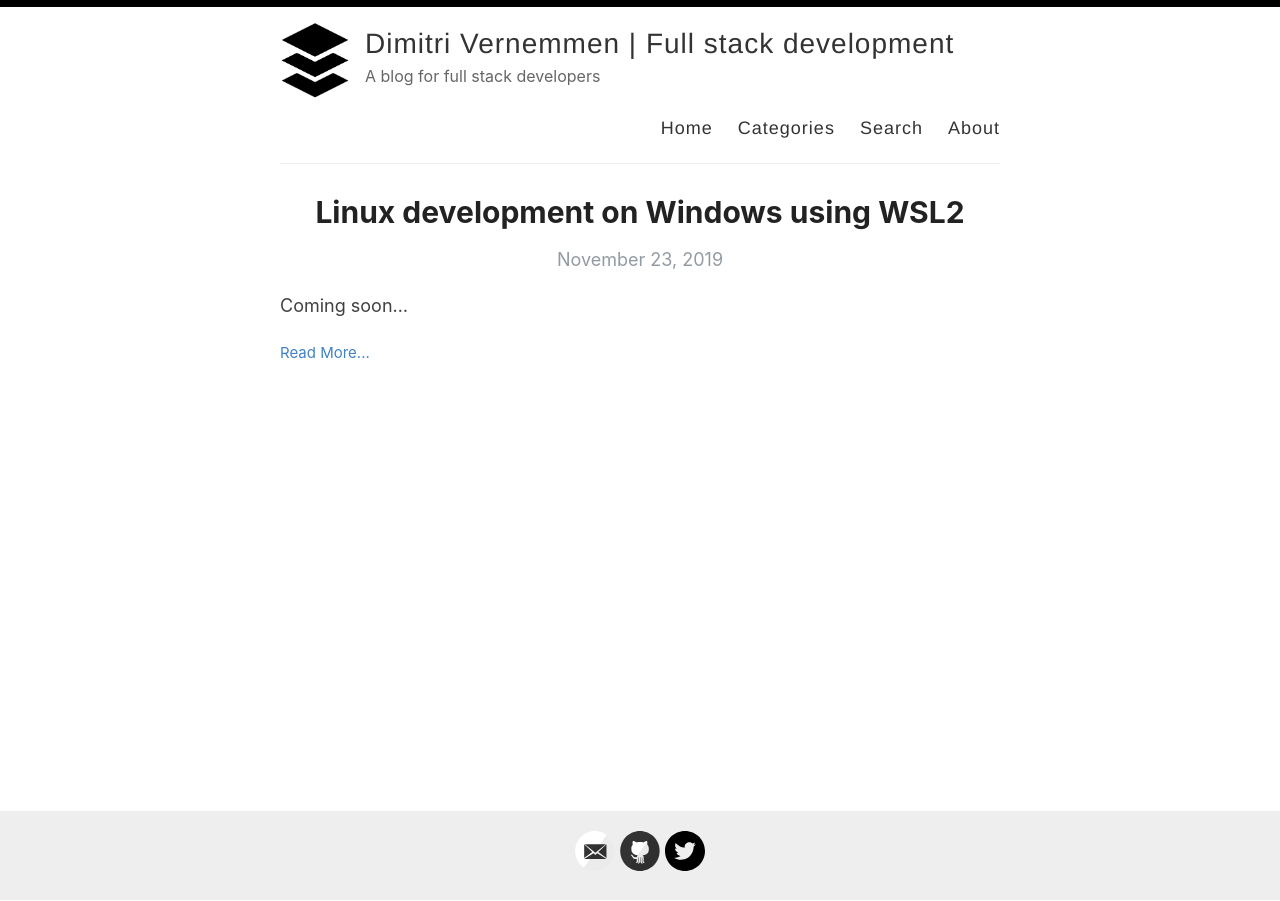
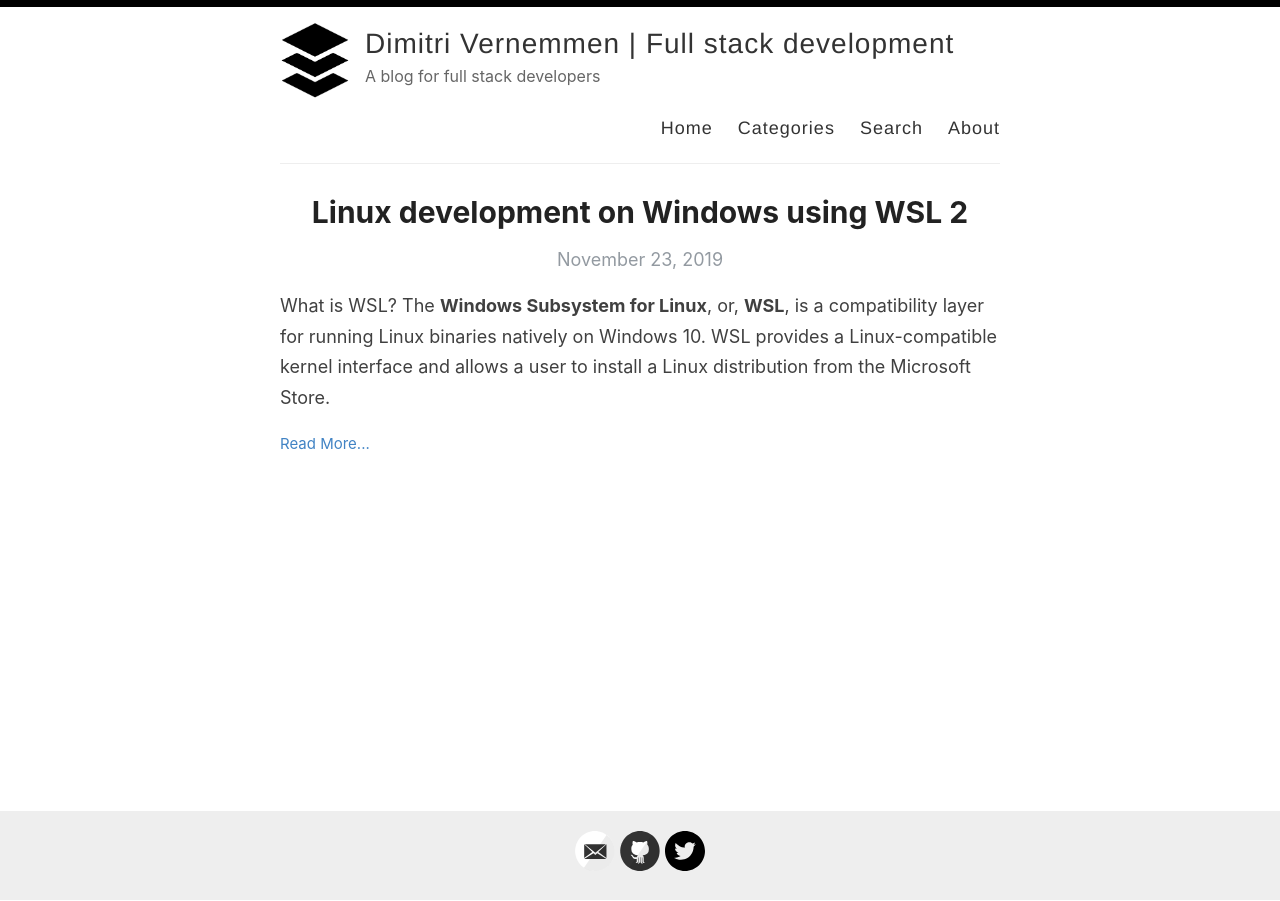
Before and after one commit to CoderDimi/CoderDimi.github.io, a Jekyll site: the page built from index.html, in a window 1280 px wide. Built offline with Jekyll 4.4.1, drawn with Linux system fonts in a browser that asks for light colours; the list of posts is cut into pages by our own code; some of the changed lines change nothing that is shown.

Commit message:
Publish first post: 2019-11-23-linux-development-on-windows-using-wsl-2

````diff
--- /dev/null
+++ b/_posts/2019-11-23-linux-development-on-windows-using-wsl-2.md
@@ -0,0 +1,99 @@
+---
+layout: post
+title: Linux development on Windows using WSL 2
+categories: [WSL2,Windows,Development]
+---
+
+What is WSL? The **Windows Subsystem for Linux**, or, **WSL**, is a compatibility layer for running
+Linux binaries natively on Windows 10. WSL provides a Linux-compatible
+kernel interface and allows a user to install a Linux distribution from the Microsoft Store.
+
+On May 6th, 2019, Microsoft [announced](https://devblogs.microsoft.com/commandline/announcing-wsl-2/) **WSL 2**, featuring a completely new VM-based backend instead of the prior system call adaptation layer.
+
+## Key differences WSL 1 and WSL 2
+For the ones who are already actively using WSL 1 it might be worth considering to switch to WSL 2 for the following reasons:
+
+* **Better file system performance**. File intensive operations like `git clone`, `apt upgrade`, and more will be noticeably faster. Initial versions of WSL 2 run up to 20x faster compared to WSl 1 when unpacking a zipped tarball, and around 2-5x faster when using `git clone`.
+* **Improved system call compatibility**. WSL 1 uses a translation layer, while WSL 2 includes its own Linux kernel with full system call compatibility. This enables applications such as Docker to run inside of WSL. You can read more about the WSL modified Linux kernel [here](https://devblogs.microsoft.com/commandline/shipping-a-linux-kernel-with-windows/).
+
+Each Linux distribution can switch between WSL 1 and WSL 2 at any time.
+
+## Setting up WSL 2
+### Make sure you have a compatible Windows 10 Build
+Make sure you have a **Windows 10 build 18917** or higher: at the time of writing this post, this is only available by installing the latest Windows 10 preview build (see [Windows Insider Program](https://insider.windows.com/en-us/)). You can check your build version by opening Command Prompt and running the `ver` command:
+```powershell
+C:\Users\Dimitri>ver
+Microsoft Windows [Version 10.0.19018.1]
+```
+
+### Enable optional features
+Enable the *Virtual Machine Platform* and *Microsoft-Windows-Subsystem-Linux* optional features using PowerShell:
+```powershell
+Enable-WindowsOptionalFeature -Online -FeatureName Microsoft-Windows-Subsystem-Linux
+Enable-WindowsOptionalFeature -Online -FeatureName VirtualMachinePlatform
+```
+
+### Install a Linux Distribution
+Install a Linux Distribution of choice using the Microsoft Store (e.g. Ubuntu-18.04 LTS):
+![](/images/posts/2019-11-23-linux-development-on-windows-using-wsl-2/install-ubuntu.png)
+
+Check if the Linux Distribution is available via the WSL CLI:
+```powershell
+PS C:\WINDOWS\system32> wsl --list
+Windows Subsystem for Linux Distributions:
+Ubuntu-18.04 (Default)
+```
+
+Make sure your Linux Distribution is using WSL 2 and set the default WSL version to be used:
+```powershell
+PS C:\WINDOWS\system32> wsl --set-version Ubuntu-18.04 2
+PS C:\WINDOWS\system32> wsl --set-default-version 2
+PS C:\WINDOWS\system32> wsl -l -v
+  NAME            STATE           VERSION
+* Ubuntu-18.04    Stopped         2
+```
+
+Click Launch to get started, create a UNIX username/password and you are good to go!
+![](/images/posts/2019-11-23-linux-development-on-windows-using-wsl-2/install-ubuntu-2.png)
+
+## Visual Studio code & WSL
+Now that we have a fully functioning GNU Bash Unix shell, we could start developing using one of our favorite editors (vim, emacs, …). However, cross platform source code editors such as Visual Studio code (VS code) are becoming more popular because of having a rich ecosystem of extensions, providing support for 100s of languages and frameworks.
+
+### Sharing files between Windows 10 and WSL
+You can expose your WSL home directory to the Windows 10 host system using the auto-mounted `\\wsl$` location:
+![](/images/posts/2019-11-23-linux-development-on-windows-using-wsl-2/mount-wsl.png)
+
+### Linux development using Visual Studio code from Windows 10
+
+#### Using the Remote - WSL extension
+One could use the mounted location shown above to start development using VS code from Windows. The problem with this approach is that VS code will only be able to access runtimes, tools and compilers installed locally on the Windows system. In order to resolve this issue one can install the WSL remote extension:
+![](/images/posts/2019-11-23-linux-development-on-windows-using-wsl-2/vscode-1.png)
+
+This extension allows you to run commands AND extensions directly in WSL so you do not have to worry about path issues, binary compatibility, …
+
+In order to get started, type `code .` in the WSL terminal at a preferred location:
+![](/images/posts/2019-11-23-linux-development-on-windows-using-wsl-2/vscode-2.png)
+This will install a Linux VS code server that is compatible with the desktop VS code client. This server will manage and run VS Code extensions in WSL. They run in the context of the tools and frameworks installed in WSL, not against what is installed on Windows.
+
+#### Python development
+Opening a new VS code windows (see previous subsection) results in the following view:
+![](/images/posts/2019-11-23-linux-development-on-windows-using-wsl-2/vscode-3.png)
+Note that the terminal opened here is an actual GNU Bash shell running in WSL!
+
+Next, we install the Python VS code extension remotely inside WSL as visualized below:
+![](/images/posts/2019-11-23-linux-development-on-windows-using-wsl-2/vscode-4.png)
+
+We create an example python source module file `main.py` (inside home directory WSL):
+![](/images/posts/2019-11-23-linux-development-on-windows-using-wsl-2/vscode-5.png)
+
+Notice how, after attempting to execute this python module, we are missing an interpreter. This is because
+we have not yet installed Python 3 in WSL yet! Let's install Python 3 and select it as the interpreter for VS Code:
+![](/images/posts/2019-11-23-linux-development-on-windows-using-wsl-2/vscode-6.png)
+
+Now if would like to debug our module we can set a breakpoint and press F5 - Debug Python File to inspect variables, create watches or inspect the call stack:
+![](/images/posts/2019-11-23-linux-development-on-windows-using-wsl-2/vscode-7.png)
+
+## Conclusion
+With WSL, VS code and the Remote - WSL extension, developers are able to develop Linux applications from a Windows machine without being forced into other alternatives such as dual boot, spinning up a VM, …
+
+WSL 2 promises an even better Linux experience as it is faster and supports even more functionality by leveraging its own Linux kernel with full system call compatibility.
--- a/_posts/2019-11-23-linux-development-on-windows-using-wsl2.md
+++ /dev/null
@@ -1,7 +0,0 @@
----
-layout: post
-title: Linux development on Windows using WSL2
-categories: [WSL2,Windows,Development]
----
-
-Coming soon...
--- a/_sass/_darcula.scss
+++ b/_sass/_darcula.scss
@@ -2,6 +2,25 @@
     background-color: #1e1c3f;
     padding: 7px 7px 7px 10px;
     font-size: 95%;
+    overflow-y: auto !important;
+}
+
+.highlight::-webkit-scrollbar-track {
+    border: 1px solid #000;
+    padding: 2px 0;
+    background-color: #404040;
+}
+
+.highlight::-webkit-scrollbar {
+    width: 10px;
+    height: 10px;
+}
+
+.highlight::-webkit-scrollbar-thumb {
+    border-radius: +5px;
+    box-shadow: inset 0 0 6px rgba(0,0,0,.3);
+    background-color: #737272;
+    border: 1px solid #000;
 }
 
 code {
````
Also changed, not shown: images/categories.png (deleted), images/galaxy.jpg (deleted), images/mobile-demo.png (deleted), images/posts/2019-11-23-linux-development-on-windows-using-wsl-2/install-ubuntu-2.png (added), images/posts/2019-11-23-linux-development-on-windows-using-wsl-2/install-ubuntu.png (added), images/posts/2019-11-23-linux-development-on-windows-using-wsl-2/mount-wsl.png (added), images/posts/2019-11-23-linux-development-on-windows-using-wsl-2/vscode-1.png (added), images/posts/2019-11-23-linux-development-on-windows-using-wsl-2/vscode-2.png (added), images/posts/2019-11-23-linux-development-on-windows-using-wsl-2/vscode-3.png (added), images/posts/2019-11-23-linux-development-on-windows-using-wsl-2/vscode-4.png (added), images/posts/2019-11-23-linux-development-on-windows-using-wsl-2/vscode-5.png (added), images/posts/2019-11-23-linux-development-on-windows-using-wsl-2/vscode-6.png (added), images/posts/2019-11-23-linux-development-on-windows-using-wsl-2/vscode-7.png (added), images/reverie-demo.png (deleted), 3 more files.
